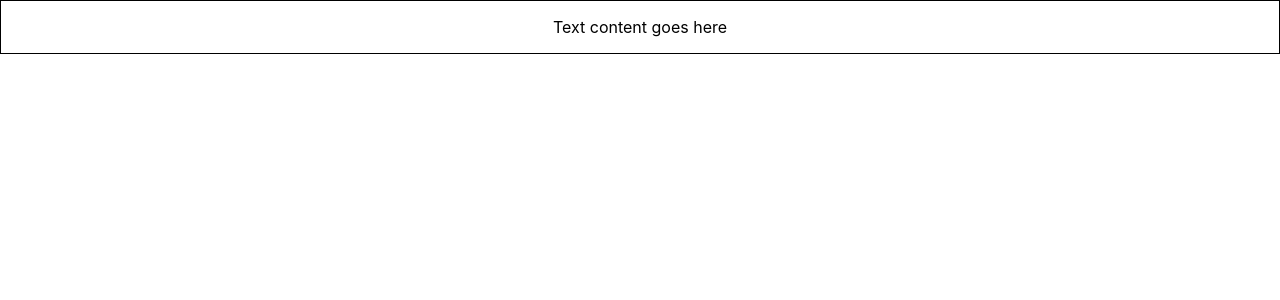
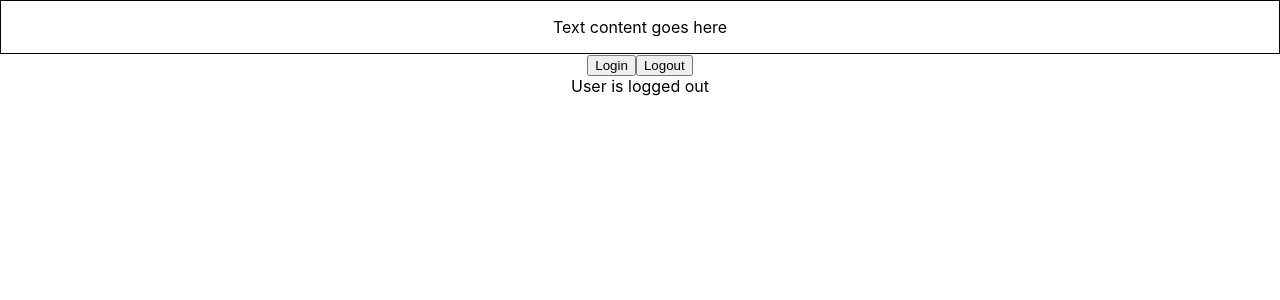
Before and after one commit to cardosoj3-ppb/G-Retro, a React (Create React App) app in the folder apps/react-typescript-demo/: page / in a window 1280 px wide. Shown: the top 300 px of the page. Built offline with nearby package versions, Linux system fonts and the light colour scheme.

Commit message:
feat(components): useState hook

```diff
--- a/apps/react-typescript-demo/src/App.tsx
+++ b/apps/react-typescript-demo/src/App.tsx
@@ -1,5 +1,6 @@
 import './App.css';
 import { Container } from './components/Container';
+import { LoggedIn } from './components/state/loggedIn';
 
 /* import { Button } from './components/Button';
 import { Greet } from './components/Greet';
@@ -50,6 +51,7 @@
       <Input value="" handleChange={event => console.log(event)} /> */}
 
       <Container style={{ border: '1px solid black', padding: '1rem' }} />
+      <LoggedIn />
     </div>
   );
 }
--- /dev/null
+++ b/apps/react-typescript-demo/src/components/state/loggedIn.tsx
@@ -0,0 +1,20 @@
+import { useState } from 'react';
+
+export const LoggedIn = () => {
+  const [isLoggedIn, setIsLoggedIn] = useState(false);
+
+  const handleLogin = () => {
+    setIsLoggedIn(true)
+  };
+  const handleLogout = () => {
+    setIsLoggedIn(false)
+  };
+
+  return (
+    <div>
+      <button onClick={handleLogin}>Login</button>
+      <button onClick={handleLogout}>Logout</button>
+      <div>User is {isLoggedIn ? 'logged in' : 'logged out'}</div>
+    </div>
+  );
+};
```
